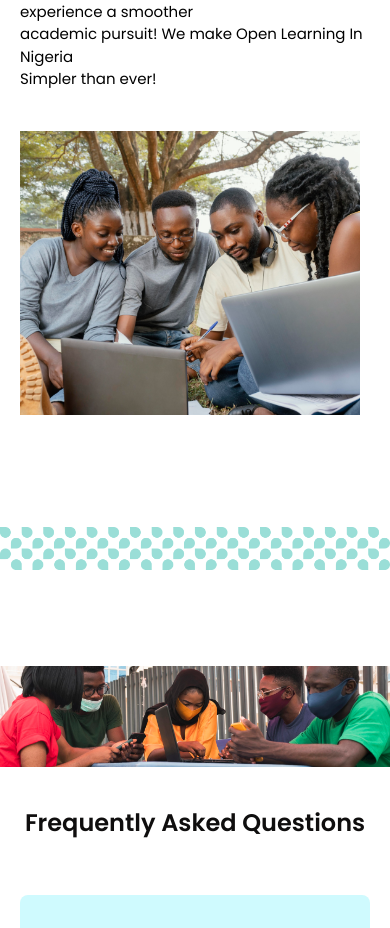
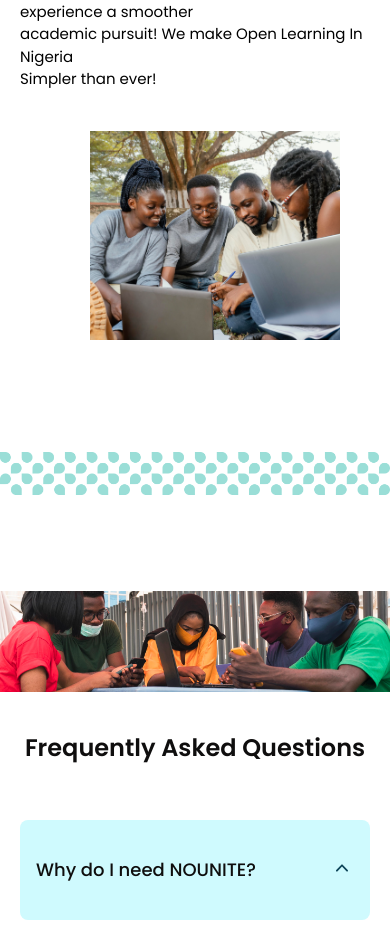
Before and after one commit to NOUNITE/nounite-frontend, a React (Vite) app: page / in a window 390 px wide. Shown: the part 1922-2850 px from the top of the page. Built offline with nearby package versions, Linux system fonts and the light colour scheme.

Commit message:
adjust h1,p and the image width

```diff
--- a/src/components/landing/AboutUs.jsx
+++ b/src/components/landing/AboutUs.jsx
@@ -8,10 +8,10 @@ const AboutUs = () => {
       </div>
       <div className="flex justify-between px-10 sm:px-5 flex-col lg:flex-row md:flex-row  lg:px-8 md:px-5 py-16">
         <div>
-          <h1 className="font-poppins text-center lg:text-[40px] text-[30px] sm:text-[20px] text-textHover font-semibold border border-btnColor border-solid rounded-[200%] py-2 px-8">
+          <h1 className="font-poppins text-center lg:text-[40px] md:text-[25px] text-[30px] sm:text-[20px] text-textHover font-semibold border border-btnColor border-solid rounded-[200%] py-2 px-8 w-[300px] lg:w-[500px]">
             What is NOUNITE?
           </h1>
-          <p className="font-poppins lg:text-[16px] md:text-[14px] xl:text-[18px] text-[15px] text-black font-normal mt-5">
+          <p className="font-poppins lg:text-[16px] md:text-[10px] xl:text-[18px] text-[15px] text-black font-normal mt-5">
             NOUNITE is a platform that offers a solution
             <br /> to all your academic struggles as a student of NOUN.
             <br />
@@ -26,7 +26,7 @@ const AboutUs = () => {
             <br /> Simpler than ever!
           </p>
         </div>
-        <div className="items-center mt-10 lg:mt-0 sm:w-[340px] lg:w-[450px] xl-[500px] w-[450px] md:w-[400px]">
+        <div className="items-center mt-10 md:mt-0 lg:mt-0 sm:w-[250px] xm:w-[280px] lg:w-[390px] xl-[500px] w-[280px] md:w-[280px] ml-[60px] sm:ml-[70px] xm:ml-[100px] md:ml-0 lg:ml-0">
           <img src={students} />
         </div>
       </div>
```
